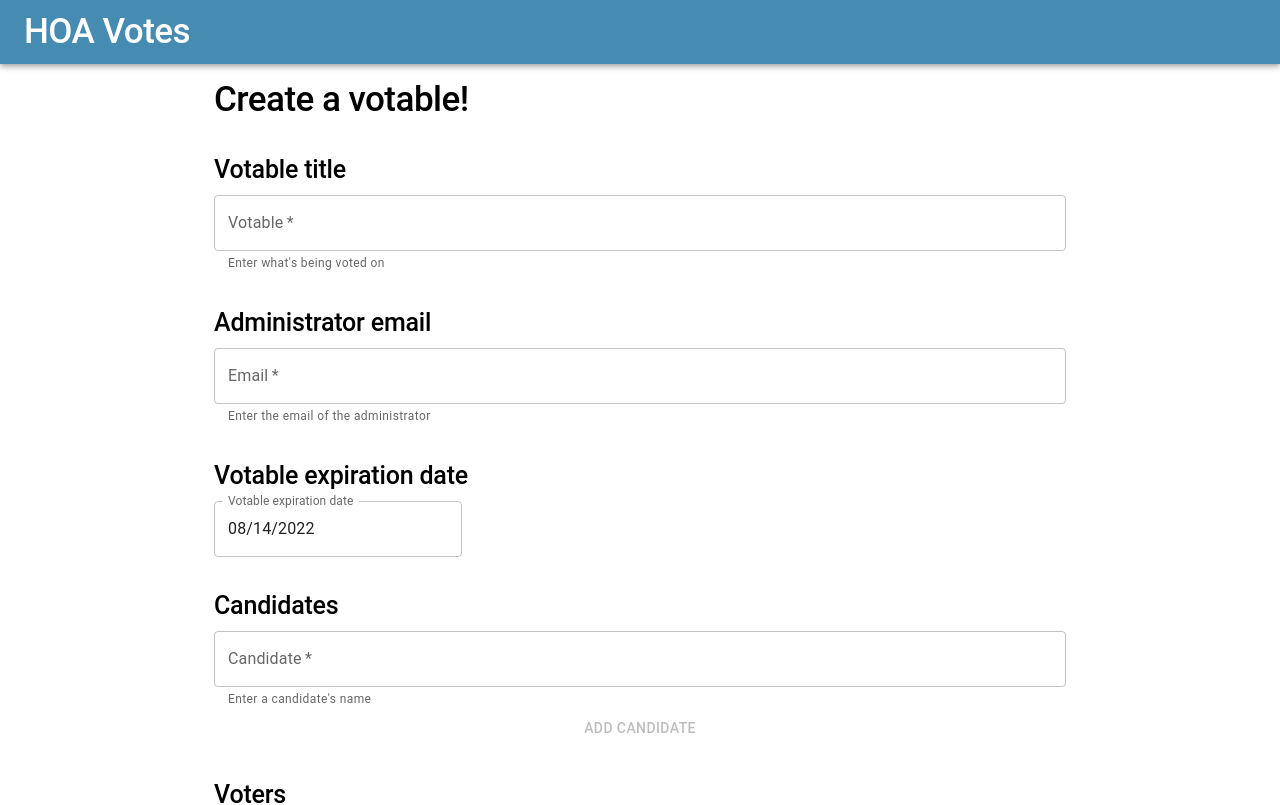
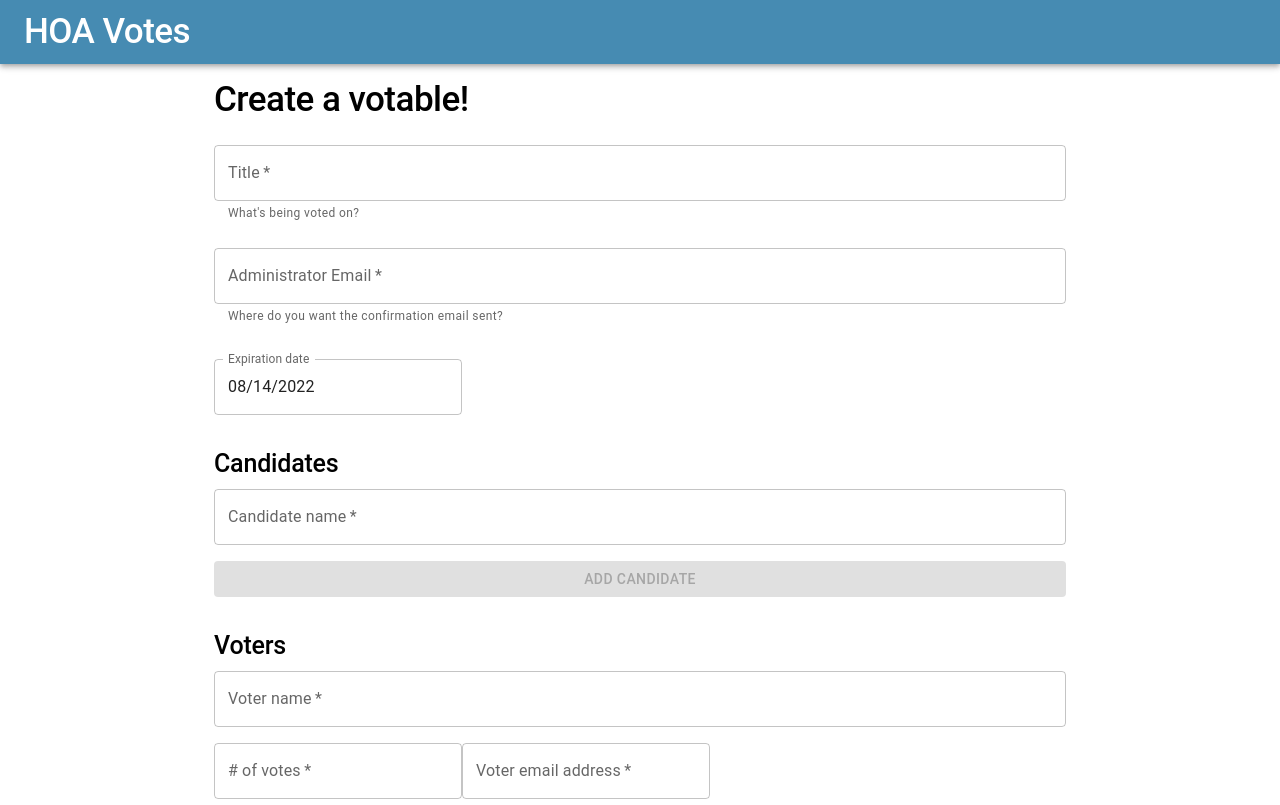
Before and after one commit to JamesMitofsky/Community-Votes, a React (Create React App) app: page /admin in a window 1280 px wide. Shown: the top 805 px of the page. Built offline with nearby package versions, Linux system fonts and the light colour scheme.

Commit message:
Tweak no input ui

```diff
--- a/src/components/BuildVotable.jsx
+++ b/src/components/BuildVotable.jsx
@@ -199,25 +199,22 @@ export default function BuildVotable() {
           <Typography variant="h1">Create a votable!</Typography>
         </Grid>
         <Grid item>
-          <Typography variant="h2">Votable title</Typography>
           <TextInput
             currentText={votable}
             setCurrentText={setVotable}
-            helperText="Enter what's being voted on"
-            label="Votable"
+            helperText="What's being voted on?"
+            label="Title"
           />
         </Grid>
         <Grid item>
-          <Typography variant="h2">Administrator email</Typography>
           <TextInput
             currentText={adminEmail}
             setCurrentText={handleAdminEmail}
-            helperText="Enter the email of the administrator"
-            label="Email"
+            helperText="Where do you want the confirmation email sent?"
+            label="Administrator Email"
           />
         </Grid>
-        <Grid item>
-          <Typography variant="h2">Votable expiration date</Typography>
+        <Grid item sx={{ mt: 1}}>
           <VotableExpiration
             votableExpiration={votableExpiration}
             handleExpirationChange={handleVotableExpiration}
--- a/src/components/Candidate.jsx
+++ b/src/components/Candidate.jsx
@@ -5,8 +5,6 @@ export default function Candidate({
   setCurrentCandidate,
   addCandidate,
 }) {
-  const helperText = "Enter a candidate's name";
-
   let formComplete = !currentCandidate;
 
   return (
@@ -16,13 +14,12 @@ export default function Candidate({
           autoComplete="off"
           required
           fullWidth
-          helperText={helperText}
-          label="Candidate"
+          label="Candidate name"
           value={currentCandidate}
           onChange={(e) => setCurrentCandidate(e.target.value)}
         ></TextField>
       </FormControl>
-      <Button disabled={formComplete} onClick={addCandidate} fullWidth>
+      <Button disabled={formComplete} onClick={addCandidate} fullWidth variant="contained" sx= {{ mt: 2}}>
         Add Candidate
       </Button>
     </>
--- a/src/components/VotableExpiration.jsx
+++ b/src/components/VotableExpiration.jsx
@@ -11,7 +11,7 @@ export default function VotableExpiration({
     <>
       <LocalizationProvider dateAdapter={AdapterMoment}>
         <DatePicker
-          label="Votable expiration date"
+          label="Expiration date"
           value={votableExpiration}
           onChange={(newValue) => {
             handleExpirationChange(newValue);
--- a/src/components/Voter.jsx
+++ b/src/components/Voter.jsx
@@ -10,12 +10,12 @@ export default function Voter({ currentVoter, updateVoter, submitVoter }) {
 
   return (
     <>
-      <FormControl fullWidth>
+      <FormControl fullWidth sx={{ mb: 2 }}>
         <TextField
           autoComplete="off"
           onChange={updateVoter}
           value={currentVoter.voterName}
-          label="Voter's name"
+          label="Voter name"
           name="voterName"
           required
           fullWidth
@@ -41,10 +41,10 @@ export default function Voter({ currentVoter, updateVoter, submitVoter }) {
           name="voterEmail"
           type="email"
           required
-          label="Voter's email address"
+          label="Voter email address"
         />
       </FormControl>
-      <Button disabled={incompleteForm} onClick={submitVoter} fullWidth>
+      <Button disabled={incompleteForm} onClick={submitVoter} fullWidth variant="contained" sx={{ mt: 2}}>
         Add Voter
       </Button>
     </>
```
